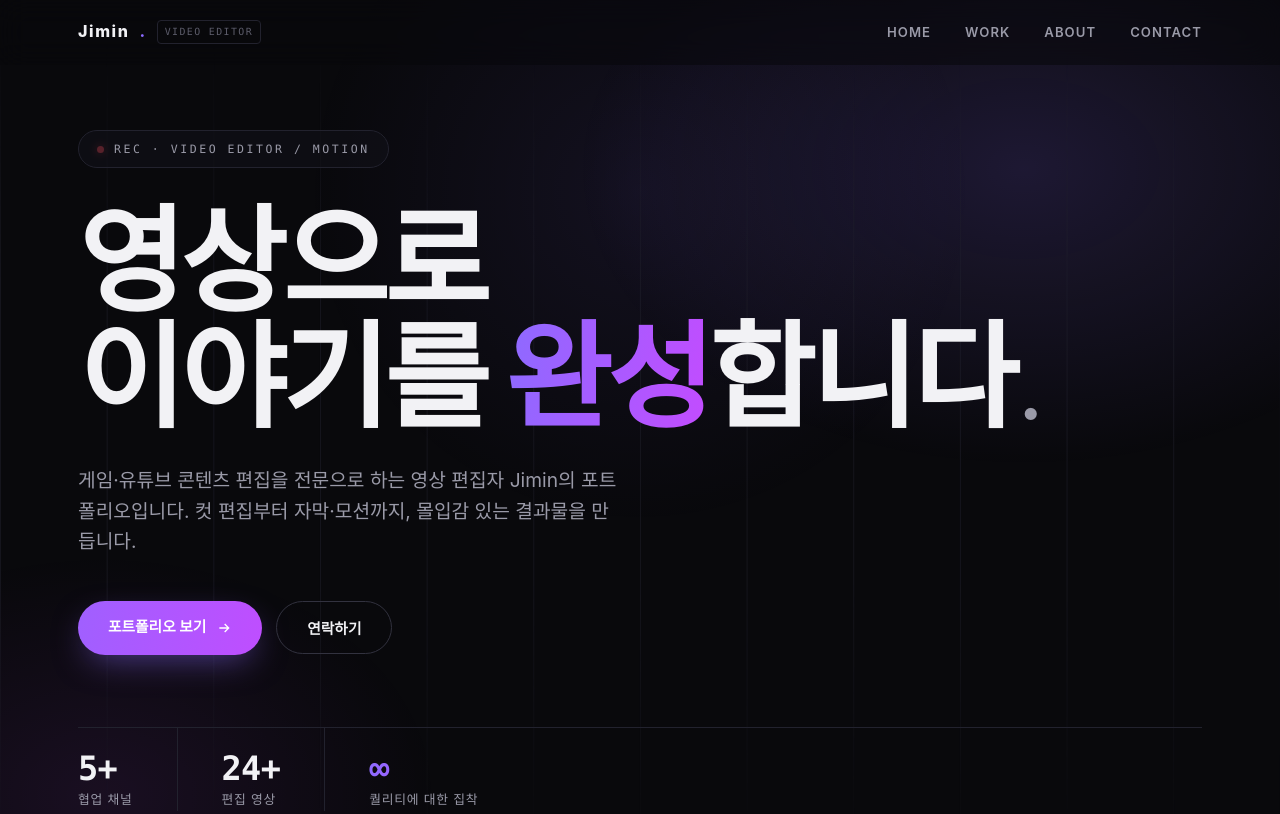
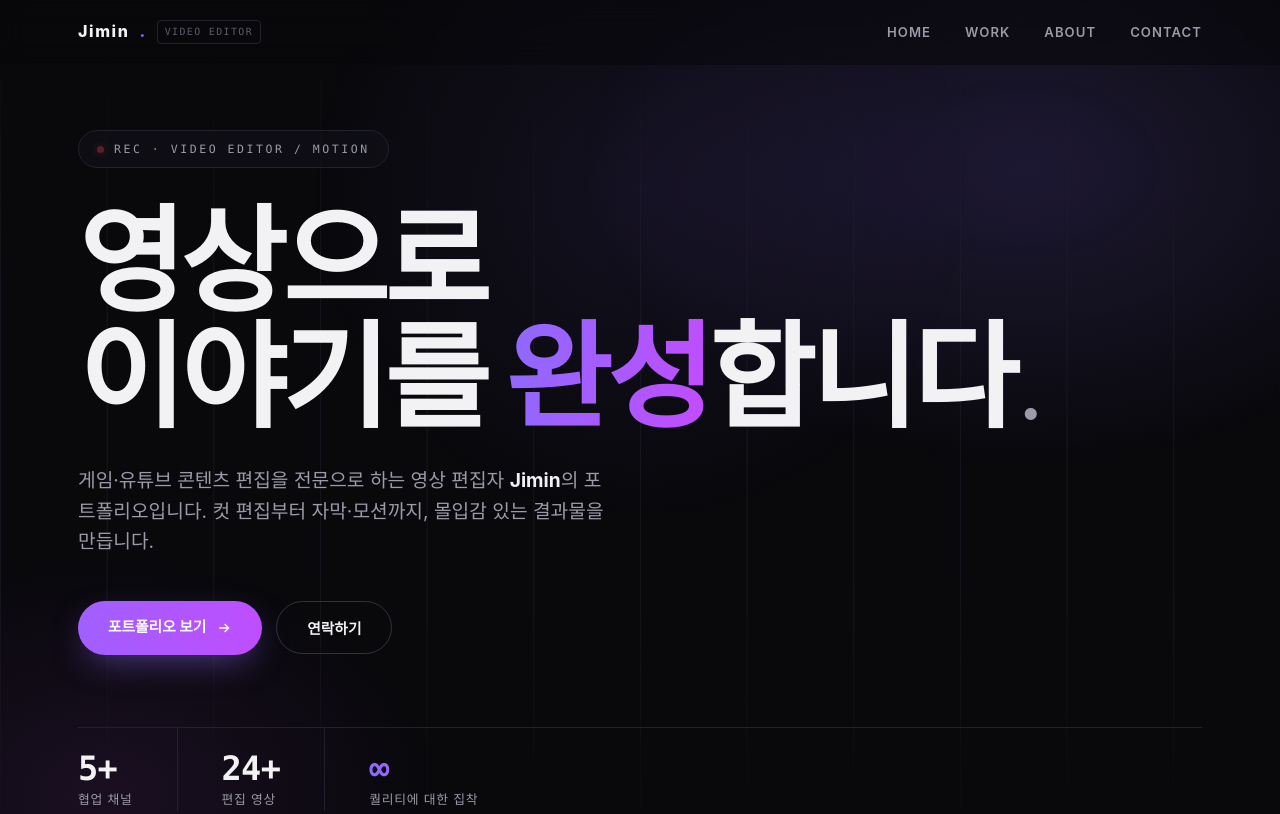
Before and after one commit to jimineditor/portfolio, a plain HTML site: page index.html in a window 1280 px wide. Shown: the top 814 px of the page. Drawn offline with Linux system fonts and the light colour scheme; a web font is replaced by a local one.

Commit message:
Emphasize Jimin in hero intro

```diff
--- a/index.html
+++ b/index.html
@@ -29,7 +29,7 @@
   <div class="wrap">
     <span class="eyebrow"><span class="live"></span> REC · Video Editor / Motion</span>
     <h1>영상으로<br>이야기를 <span class="accent-text">완성</span>합니다<span class="thin">.</span></h1>
-    <p class="lead">게임·유튜브 콘텐츠 편집을 전문으로 하는 영상 편집자 Jimin의 포트폴리오입니다. 컷 편집부터 자막·모션까지, 몰입감 있는 결과물을 만듭니다.</p>
+    <p class="lead">게임·유튜브 콘텐츠 편집을 전문으로 하는 영상 편집자 <strong>Jimin</strong>의 포트폴리오입니다. 컷 편집부터 자막·모션까지, 몰입감 있는 결과물을 만듭니다.</p>
     <div class="hero-cta">
       <a href="#work" class="btn btn-primary">포트폴리오 보기
         <svg width="16" height="16" viewBox="0 0 24 24" fill="none" stroke="#fff" stroke-width="2"><path d="M5 12h14M13 6l6 6-6 6"></path></svg>
```
